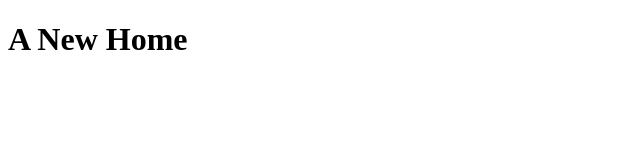
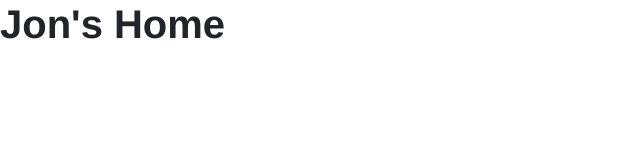
Before and after one commit to MPHR1/jonshome, a plain HTML site: page index.html in a window 1280 px wide. Shown: the whole page, without its empty margins (0-640 px from the left). Drawn offline with nearby package versions, Linux system fonts and the light colour scheme.

Commit message:
Add bootstrap and basic structure

```diff
--- a/index.html
+++ b/index.html
@@ -1,12 +1,24 @@
-<!DOCTYPE html>
-<html lang="en" dir="ltr">
+<!doctype html>
+<html lang="en">
   <head>
+    <!-- Required meta tags -->
     <meta charset="utf-8">
+    <meta name="viewport" content="width=device-width, initial-scale=1, shrink-to-fit=no">
+
+    <!-- Local CSS -->
+    <link rel="stylesheet" href="styles.css">
+    <!-- Bootstrap CSS -->
+    <link rel="stylesheet" href="https://stackpath.bootstrapcdn.com/bootstrap/4.4.1/css/bootstrap.min.css" integrity="sha384-Vkoo8x4CGsO3+Hhxv8T/Q5PaXtkKtu6ug5TOeNV6gBiFeWPGFN9MuhOf23Q9Ifjh" crossorigin="anonymous">
+
     <title>Jon's Home</title>
   </head>
   <body>
-    <h1>
-      A New Home
-    </h1>
+    <h1 class="headline-top">Jon's Home</h1>
+
+    <!-- Optional JavaScript -->
+    <!-- jQuery first, then Popper.js, then Bootstrap JS -->
+    <script src="https://code.jquery.com/jquery-3.4.1.slim.min.js" integrity="sha384-J6qa4849blE2+poT4WnyKhv5vZF5SrPo0iEjwBvKU7imGFAV0wwj1yYfoRSJoZ+n" crossorigin="anonymous"></script>
+    <script src="https://cdn.jsdelivr.net/npm/popper.js@1.16.0/dist/umd/popper.min.js" integrity="sha384-Q6E9RHvbIyZFJoft+2mJbHaEWldlvI9IOYy5n3zV9zzTtmI3UksdQRVvoxMfooAo" crossorigin="anonymous"></script>
+    <script src="https://stackpath.bootstrapcdn.com/bootstrap/4.4.1/js/bootstrap.min.js" integrity="sha384-wfSDF2E50Y2D1uUdj0O3uMBJnjuUD4Ih7YwaYd1iqfktj0Uod8GCExl3Og8ifwB6" crossorigin="anonymous"></script>
   </body>
 </html>
--- a/styles.css
+++ b/styles.css
@@ -0,0 +1,5 @@
+.headline-top {
+font-family: helvetica;
+font-size: 36;
+font-weight: bold;
+}
```
